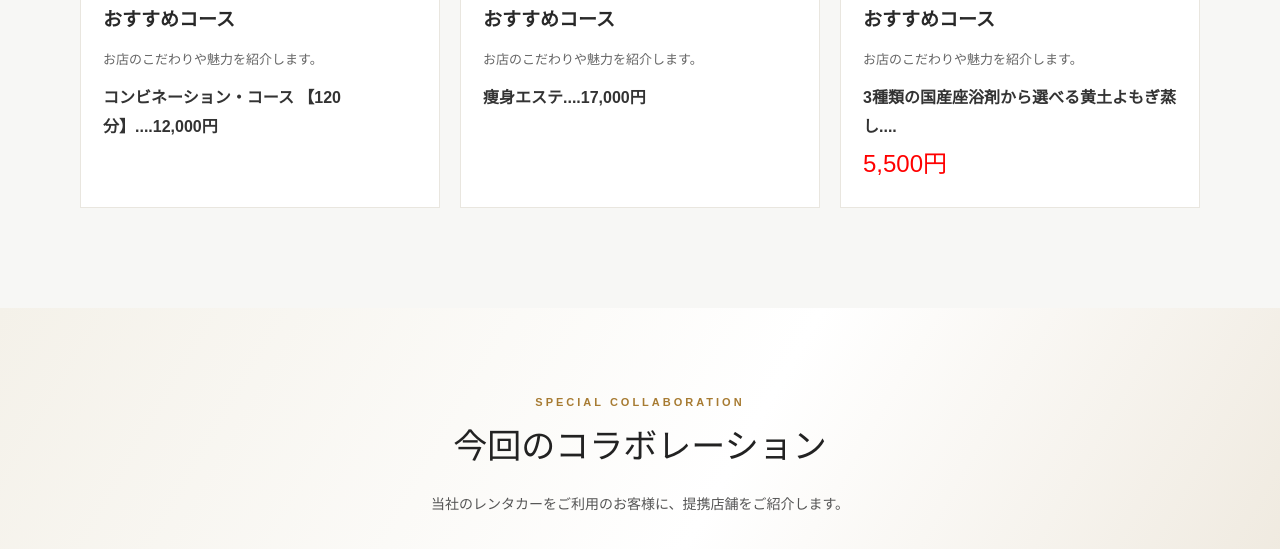
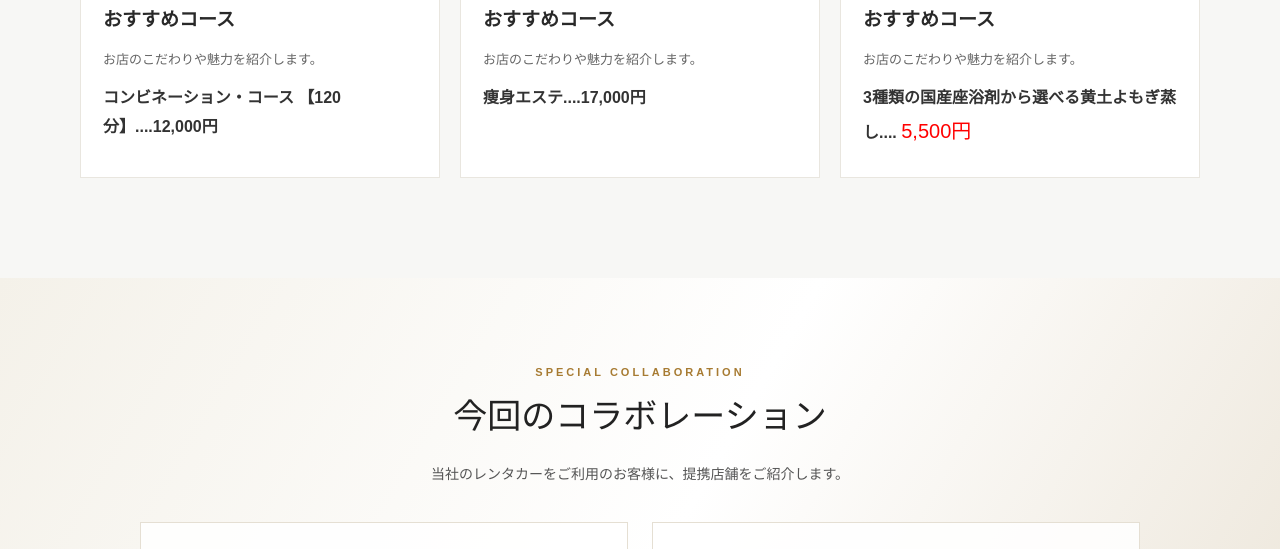
Before and after one commit to kku194703-ux/matome-page, a plain HTML site: page マライカ-紹介.HTML in a window 1280 px wide. Shown: the part 2040-2589 px from the top of the page. Drawn offline with Linux system fonts and the light colour scheme.

Commit message:
Update マライカ-紹介.HTML

```diff
--- a/マライカ-紹介.HTML
+++ b/マライカ-紹介.HTML
@@ -107,8 +107,8 @@
                     <p class="menu-number">RECOMMEND 01</p>
                     <h3>おすすめコース</h3>
                     <p>お店のこだわりや魅力を紹介します。</p>
-<b>3種類の国産座浴剤から選べる黄土よもぎ蒸し....</b><br>
-<span style="color: red; font-size: 24px;">5,500円</span><br>
+<b>3種類の国産座浴剤から選べる黄土よもぎ蒸し....</b>
+<span style="color: red; font-size: 20px;">5,500円</span><br>
                 </div>
             </article>
 
```
